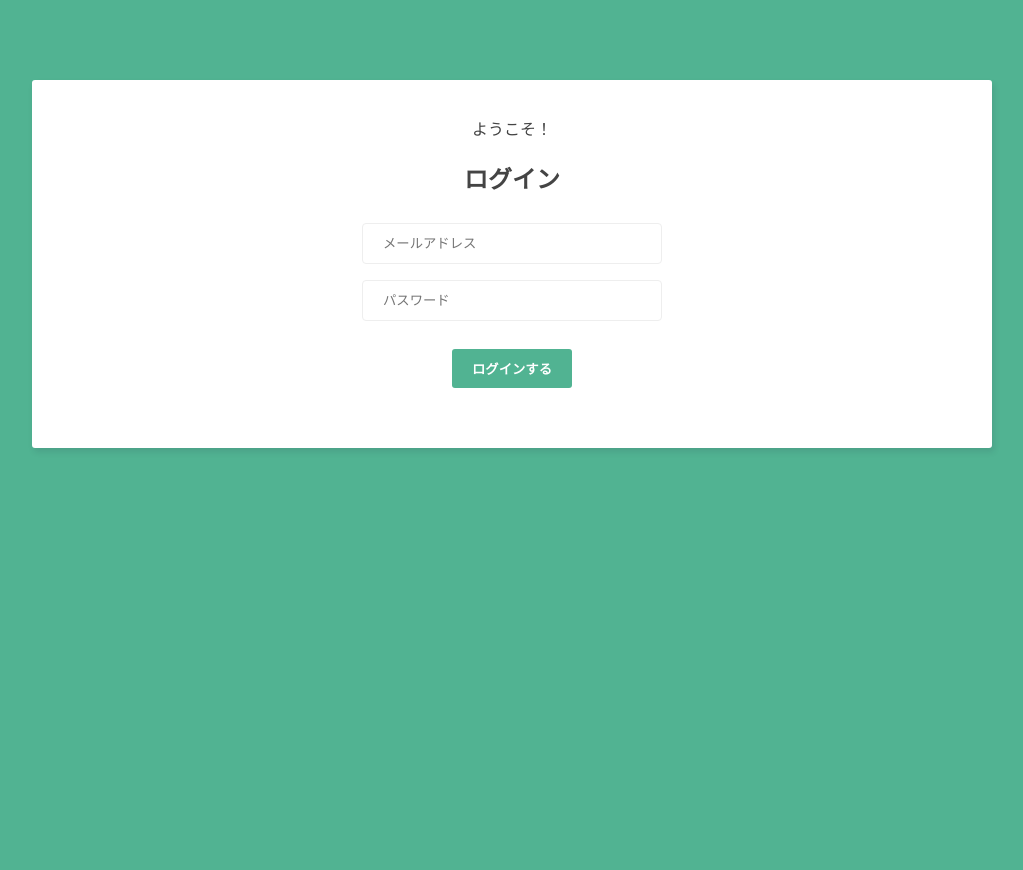
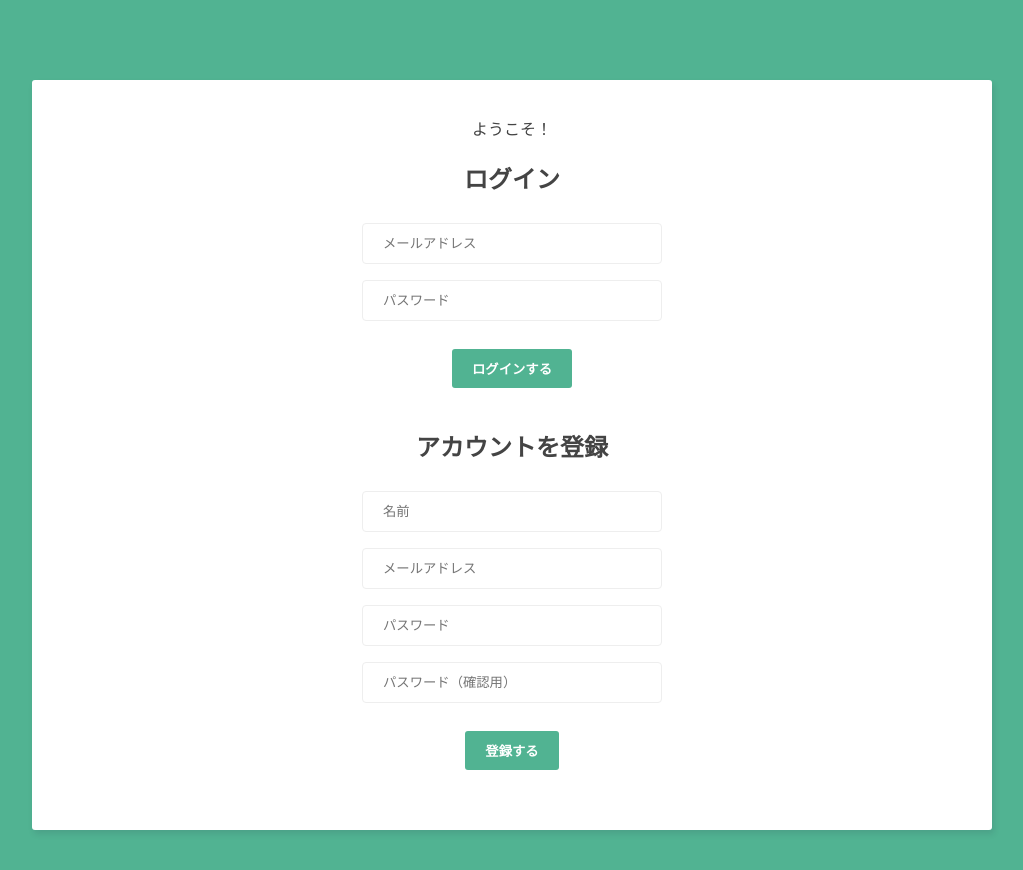
Before and after one commit to shonansurvivors/rails-vue-chat, a Vue app in the folder frontend/: page / in a window 1280 px wide. Shown: the top 870 px of the page, without its empty margins (128-1151 px from the left). Before the commit the page ends 800 px from the top, so only its background shows below. Built offline with nearby package versions, Linux system fonts and the light colour scheme.

Commit message:
create sign up vue

```diff
--- /dev/null
+++ b/frontend/src/components/SignupForm.vue
@@ -0,0 +1,23 @@
+<template>
+  <h2>アカウントを登録</h2>
+  <form>
+    <input type="text" required placeholder="名前" v-model="name">
+    <input type="email" required placeholder="メールアドレス" v-model="email">
+    <input type="password" required placeholder="パスワード" v-model="password">
+    <input type="password" required placeholder="パスワード（確認用）" v-model="passwordConfirmation">
+    <button>登録する</button>
+  </form>
+</template>
+
+<script>
+export default {
+  data () {
+    return {
+      name: '',
+      email: '',
+      password: '',
+      passwordConfirmation: ''
+    }
+  }
+}
+</script>
--- a/frontend/src/views/Welcome.vue
+++ b/frontend/src/views/Welcome.vue
@@ -2,13 +2,15 @@
   <div className="container welcome">
     <p>ようこそ！</p>
     <LoginForm />
+    <SignupForm />
   </div>
 </template>
 
 <script>
 import LoginForm from '../components/LoginForm.vue'
+import SignupForm from "../components/SignupForm";
 export default {
-  components: { LoginForm },
+  components: { LoginForm, SignupForm },
 }
 </script>
 
```
